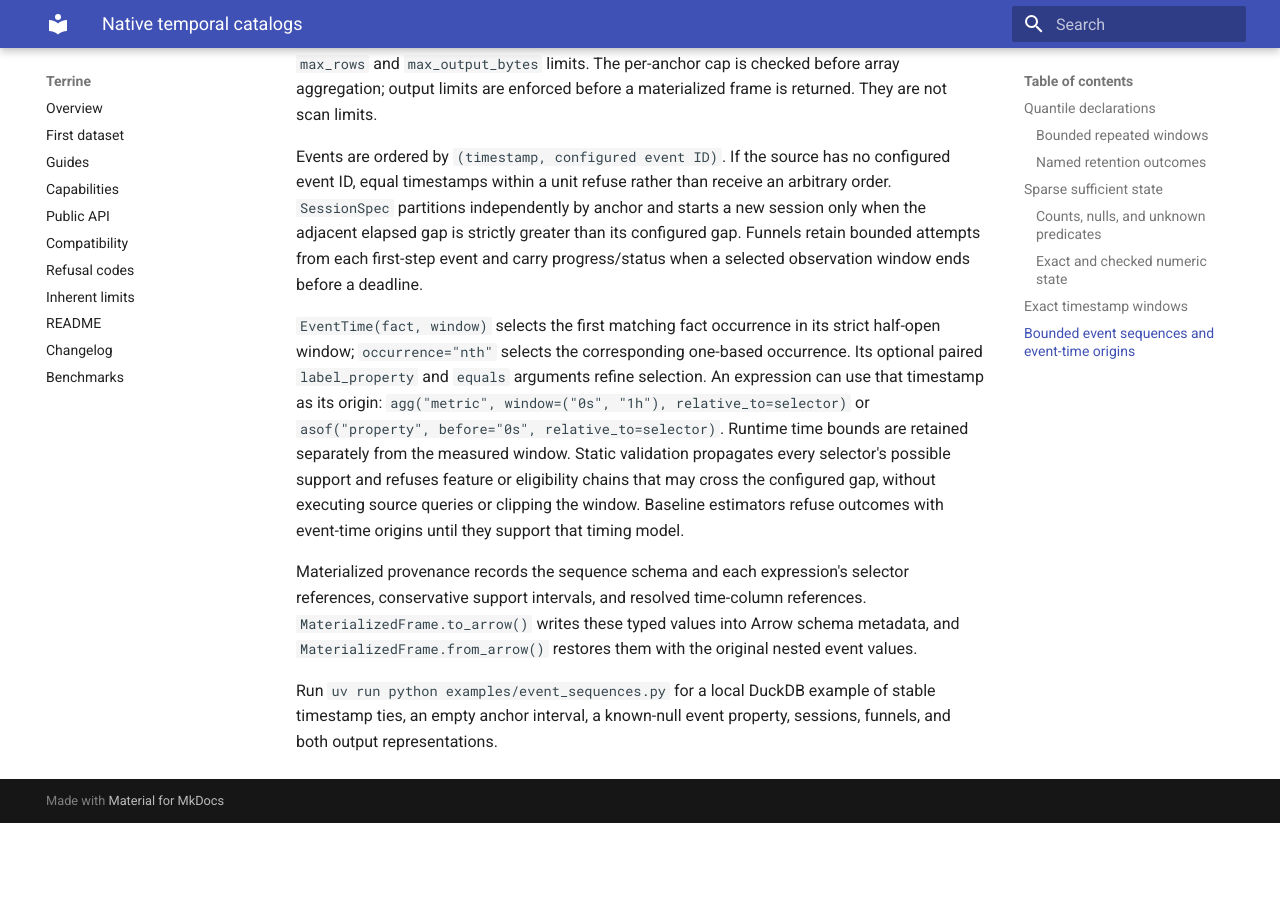
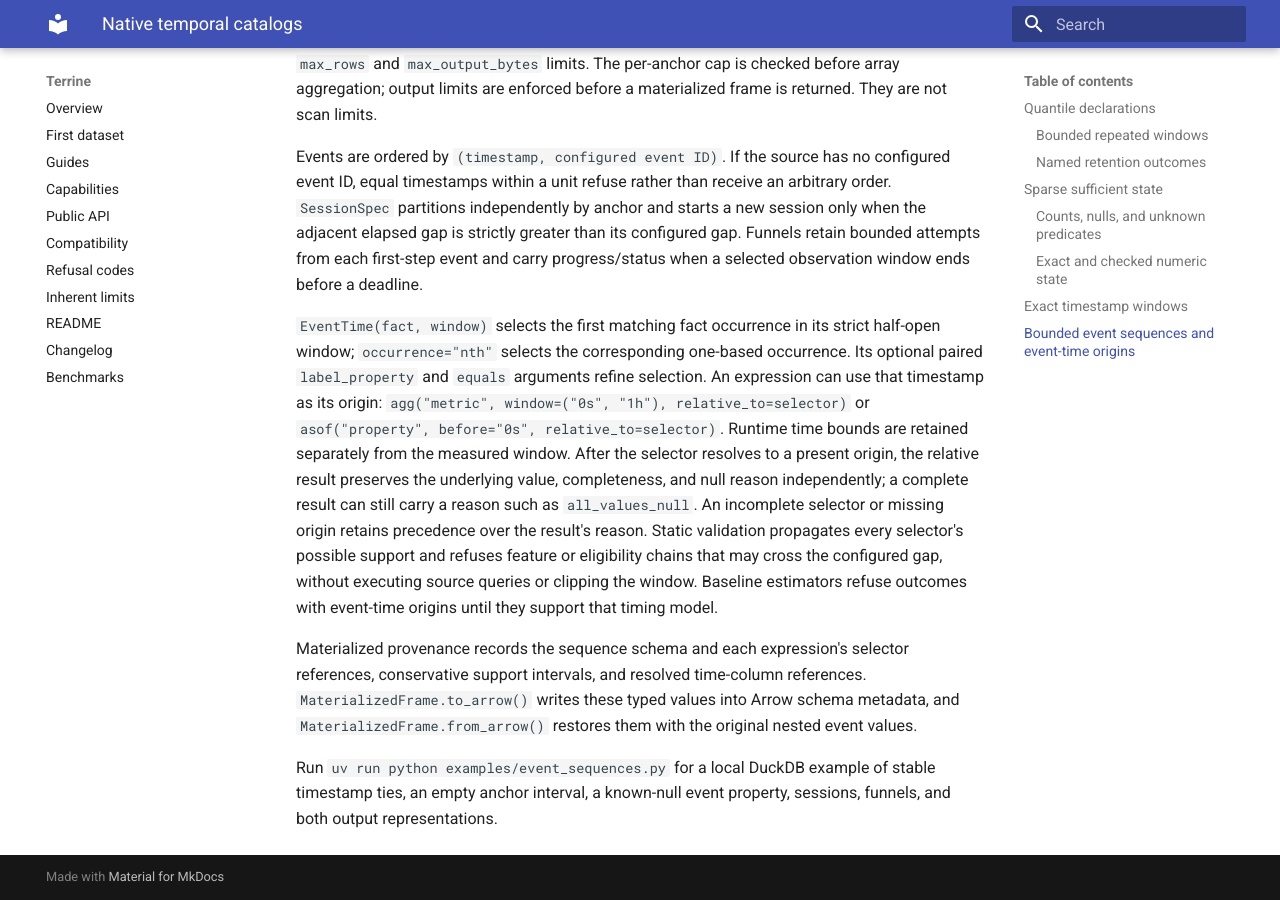
Before and after one commit to kylejcaron/terrine, an MkDocs documentation site: the page built from docs/guides/temporal-engine.md, in a window 1280 px wide and 900 px high, scrolled down 11002 px. Built offline with MkDocs 1.6.1 and Material for MkDocs 9.7.7, drawn with Linux system fonts in a browser that asks for light colours; before the commit the page ends 11825 px from its top, so only the background shows below that.

Commit message:
fix: preserve null reasons on event-relative results

```diff
--- a/docs/guides/temporal-engine.md
+++ b/docs/guides/temporal-engine.md
@@ -521,11 +521,15 @@ one-based occurrence. Its optional paired `label_property` and `equals`
 arguments refine selection. An expression can use that timestamp as its origin:
 `agg("metric", window=("0s", "1h"), relative_to=selector)` or
 `asof("property", before="0s", relative_to=selector)`. Runtime time bounds are
-retained separately from the measured window. Static validation propagates
-every selector's possible support and refuses feature or eligibility chains
-that may cross the configured gap, without executing source queries or clipping
-the window. Baseline estimators refuse outcomes with event-time origins until
-they support that timing model.
+retained separately from the measured window. After the selector resolves to a
+present origin, the relative result preserves the underlying value,
+completeness, and null reason independently; a complete result can still carry a
+reason such as `all_values_null`. An incomplete selector or missing origin
+retains precedence over the result's reason. Static validation propagates every
+selector's possible support and refuses feature or eligibility chains that may
+cross the configured gap, without executing source queries or clipping the
+window. Baseline estimators refuse outcomes with event-time origins until they
+support that timing model.
 
 Materialized provenance records the sequence schema and each expression's
 selector references, conservative support intervals, and resolved time-column
```
Also changed, not shown: CHANGELOG.md (+2 -0 lines), 2 other files.
